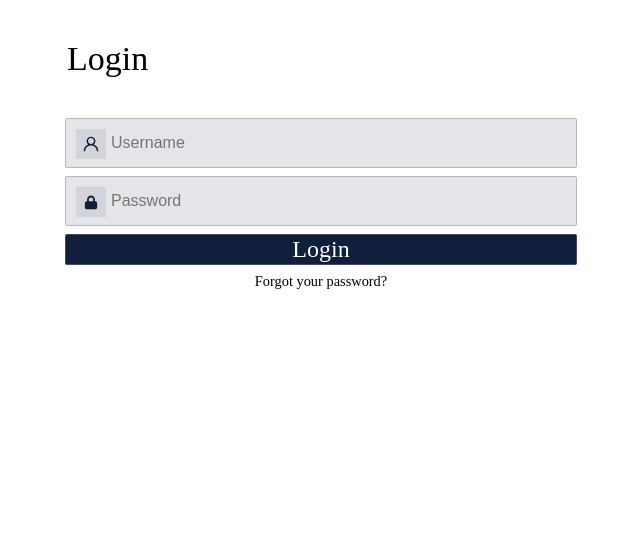
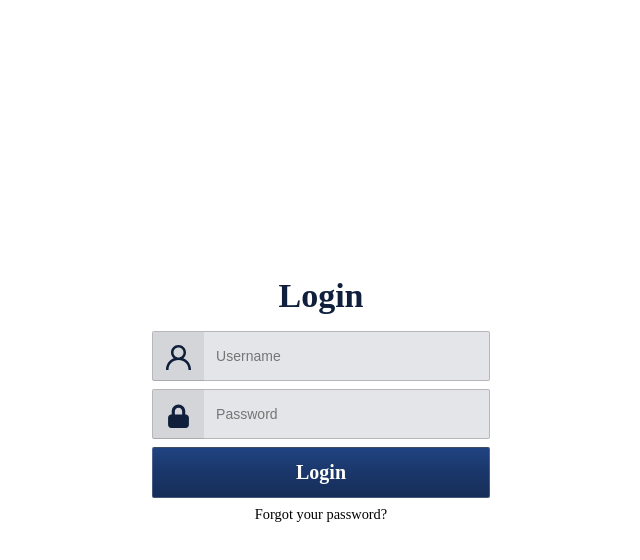
Before and after one commit to barcysaivaras1/FDM-Front-End, a React (Vite) app: page / in a window 1280 px wide. Shown: the top 560 px of the page, without its empty margins (319-959 px from the left). Built offline with nearby package versions, Linux system fonts and the light colour scheme.

Commit message:
Alternative implementation to Login

```diff
--- a/src/css/Login.css
+++ b/src/css/Login.css
@@ -1,30 +1,39 @@
+body{
+    margin: 0;
+}
+
 .loginContainer {
     font-family: "Kaiti SC";
 
     display: flex;
     flex-direction: column;
     gap: 1vh;
-    margin-top: 5vh;
-    margin-left: 5vw;
+    align-items: center;
+    margin: auto;
+    /* margin-top: 20vh; */
+
+    height: 100vh;
+    justify-content: center;
 
     width: 100%;
 }
 
 .loginForm {
-    width: 100%;
+    width: 65.975%;
     display: flex;
     flex-direction: column;
     gap: 1vh;
-    align-items: center;
+    /* align-items: center; I don't think this is necessary */
 }
 
 .loginLegend {
-    color: #000;
+    color: #0F1F3C;
     font-size: 34px;
     font-style: normal;
-    font-weight: 400;
+    font-weight: 600;
     line-height: normal;
-    margin-bottom: 4vh;
+    margin-bottom: 1.08vh;
+    text-align: center;
 }
 
 .loginField {
@@ -32,22 +41,23 @@
     box-sizing: border-box;
     border: 1px solid rgba(0, 0, 0, 0.20);
     border-radius: 2px;
-    font-size: 16px;
+    font-size: 14px;
+
     background-color: #E4E5E8;
 
-    background-position: 10px 10px;
+    /* background-position: 10px 10px;  */
     background-repeat: no-repeat;
-    padding: 15px 20px 15px 45px;
+    padding: 16px 20px 16px 63px;
 }
 
 .un {
     background-image: url('../assets/username.svg');
-    background-size: 30px;
+    background-size: 51px;
 }
 
 .pw {
     background-image: url('../assets/password.svg');
-    background-size: 30px;
+    background-size: 51px;
 }
 
 .loginSubmit {
@@ -58,12 +68,14 @@
     color: #FFF;
     text-align: center;
     font-family: "Kaiti SC";
-    font-size: 3vh;
+    font-size: 20px;
     font-style: normal;
-    font-weight: 400;
+    font-weight: 600;
     line-height: normal;
 
     width: 100%;
+    height: 51px;
+    cursor: pointer;
 }
 
 .forgor {
@@ -120,7 +132,7 @@ a:hover::before {
 @media screen and (min-width: 768px) {
     .loginContainer {
         max-width: 50vw;
-        margin: 5vh auto;
+        /* margin: 5vh auto; */
     }
 }
 
@@ -128,7 +140,7 @@ a:hover::before {
 @media screen and (min-width: 1024px) {
     .loginContainer {
         max-width: 40vw;
-        margin: 5vh auto;
+        /* margin: 5vh auto; */
     }
 }
 
@@ -136,6 +148,19 @@ a:hover::before {
 @media screen and (min-width: 1440px) {
     .loginContainer {
         max-width: 30vw;
-        margin: 5vh auto;
+        /* margin: 5vh auto; */
     }
 }
+
+/* Login Button Animation */
+
+.loginSubmit {
+    background: linear-gradient(0deg, #0f1f3c, 80%, #204382);
+    background-size: 400% 400%;
+    transition: .3s;
+}
+
+.loginSubmit:hover {
+    transition: .3s;
+    background-position:50% 20%
+}
--- a/vite.config.js
+++ b/vite.config.js
@@ -1,7 +1,15 @@
 import { defineConfig } from 'vite'
-import react from '@vitejs/plugin-react-swc'
+import react from '@vitejs/plugin-react'
+
+const fullReloadAlways = {
+  name: 'full-reload-always',
+  handleHotUpdate({ server }) {
+    server.ws.send({ type: "full-reload" })
+    return []
+  },
+}
 
 // https://vitejs.dev/config/
 export default defineConfig({
-  plugins: [react()],
+  plugins: [react(), fullReloadAlways],
 })
```
